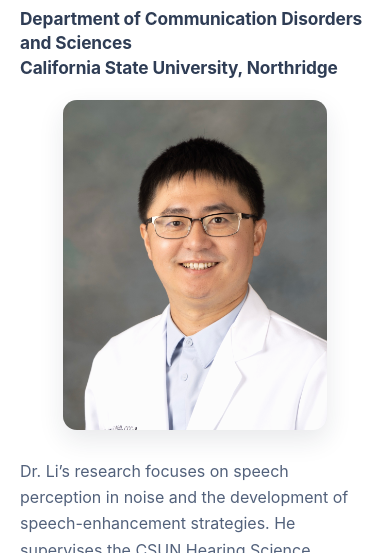
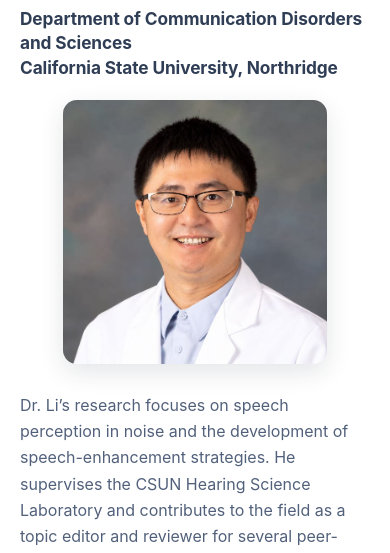
Before and after one commit to MingshuangLi/mingshuangli.github.io, a plain HTML site: page index.html in a window 390 px wide. Shown: the part 291-844 px from the top of the page. Drawn offline with Linux system fonts and the light colour scheme.

Commit message:
Unify desktop and mobile portraits across both languages

```diff
--- a/assets/upgrade.css
+++ b/assets/upgrade.css
@@ -869,9 +869,25 @@ button:focus-visible { outline: 3px solid rgba(139, 30, 63, 0.35); outline-offse
   }
 }
 
-/* Keep the transparent portrait decorative; the semantic image has an opaque background for search previews. */
-@media (min-width: 761px) {
-  .page-editorial .hero-portrait {
-    content: url("mingshuang-li-cutout.webp");
-  }
+/* Use the same uncropped square portrait on desktop and mobile. */
+.page-editorial .hero-portrait-frame {
+  overflow: hidden;
+  border-radius: 14px;
+  background: #e9ecee;
+  box-shadow: 0 8px 24px rgba(31, 41, 55, 0.12);
 }
+.page-editorial .hero-portrait-frame::before {
+  display: none;
+}
+.page-editorial .hero-portrait {
+  content: normal;
+  width: 100%;
+  height: auto;
+  max-height: none;
+  aspect-ratio: 1 / 1;
+  object-fit: contain;
+  object-position: center;
+  filter: none;
+  -webkit-mask-image: none;
+  mask-image: none;
+}
--- a/index.html
+++ b/index.html
@@ -1295,7 +1295,7 @@ footer .office-address {
     }
   }
 </style>
-<link href="assets/upgrade.css?v=20261026-search-photo" rel="stylesheet"/>
+<link href="assets/upgrade.css?v=20261118-unified-portrait" rel="stylesheet"/>
 <meta property="og:locale" content="en_US">
 <script type="application/ld+json">
 {
@@ -1539,7 +1539,7 @@ footer .office-address {
 <p class="hero-affiliation">Department of Communication Disorders and Sciences<br/>California State University, Northridge</p>
 <p class="lead">Dr. Li’s research focuses on speech perception in noise and the development of speech-enhancement strategies. He supervises the CSUN Hearing Science Laboratory and contributes to the field as a topic editor and reviewer for several peer-reviewed journals. Drawing on his experience as an ASHA-certified and California-licensed audiologist, he integrates clinical perspectives into teaching, research mentorship, and student supervision in CSUN’s Au.D. program.</p>
 </div>
-<picture class="hero-portrait-frame"><source media="(max-width: 760px)" srcset="assets/mingshuang-li-headshot.jpg"/><img alt="Portrait of Mingshuang Li" class="hero-portrait" src="assets/mingshuang-li-search-portrait-20261118.jpg"/></picture>
+<picture class="hero-portrait-frame"><img alt="Portrait of Mingshuang Li" class="hero-portrait" src="assets/mingshuang-li-search-portrait-20261118.jpg"/></picture>
 </section>
 <aside aria-label="Professional profile" class="profile-ribbon section">
 <p class="profile-summary-label">Professional Profile</p>
```
Also changed, not shown: zh-cn.html (+2 -2 lines).
